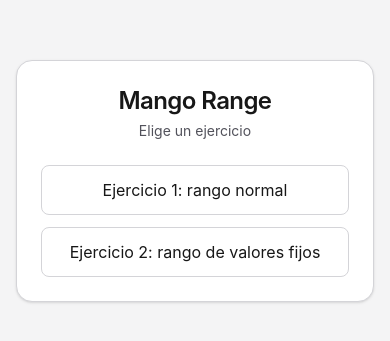
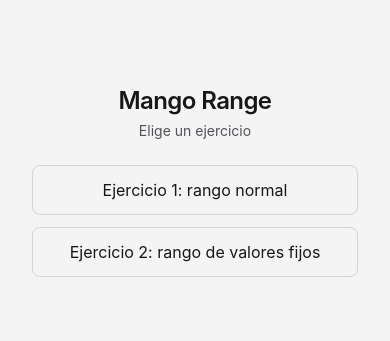
Before and after one commit to adrilerna94/mango-range, a Next.js app: page / in a window 390 px wide. Shown: the part 241-582 px from the top of the page. Built offline with nearby package versions, Linux system fonts and the light colour scheme.

Commit message:
feat(ui): use full width on mobile and show the card from sm

```diff
--- a/src/app/layout.tsx
+++ b/src/app/layout.tsx
@@ -17,7 +17,8 @@ export default function RootLayout({
     <html lang="es">
       <body className="antialiased">
         <main className="grid min-h-screen place-items-center p-4">
-          <div className="grid w-full max-w-md gap-6 rounded-2xl border border-border bg-surface p-6 shadow-sm">
+          {/* En móvil el contenido ocupa todo el ancho; la card solo aparece desde sm. */}
+          <div className="grid w-full gap-6 px-4 sm:max-w-md sm:rounded-2xl sm:border sm:border-border sm:bg-surface sm:p-6 sm:shadow-sm">
             {children}
           </div>
         </main>
```
